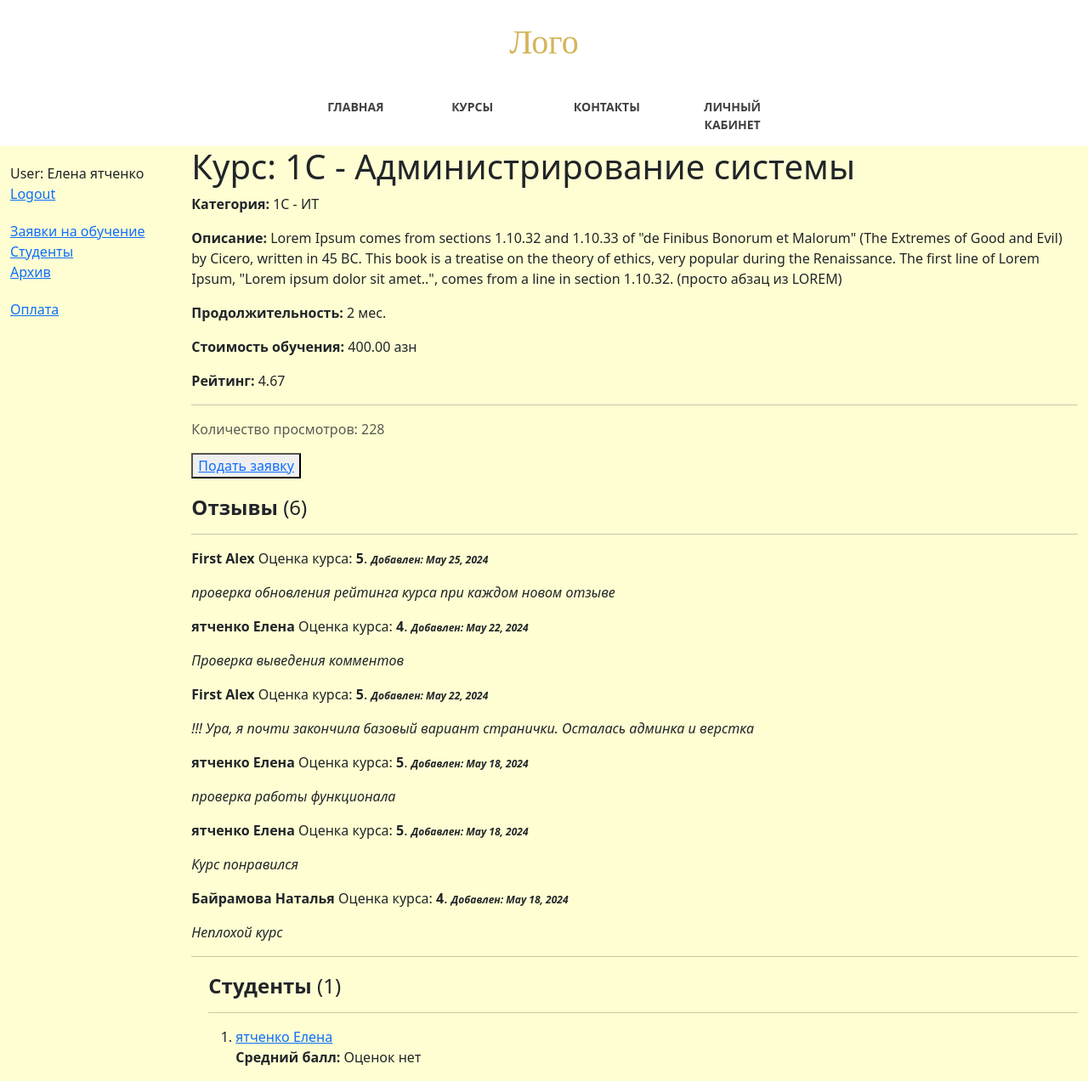
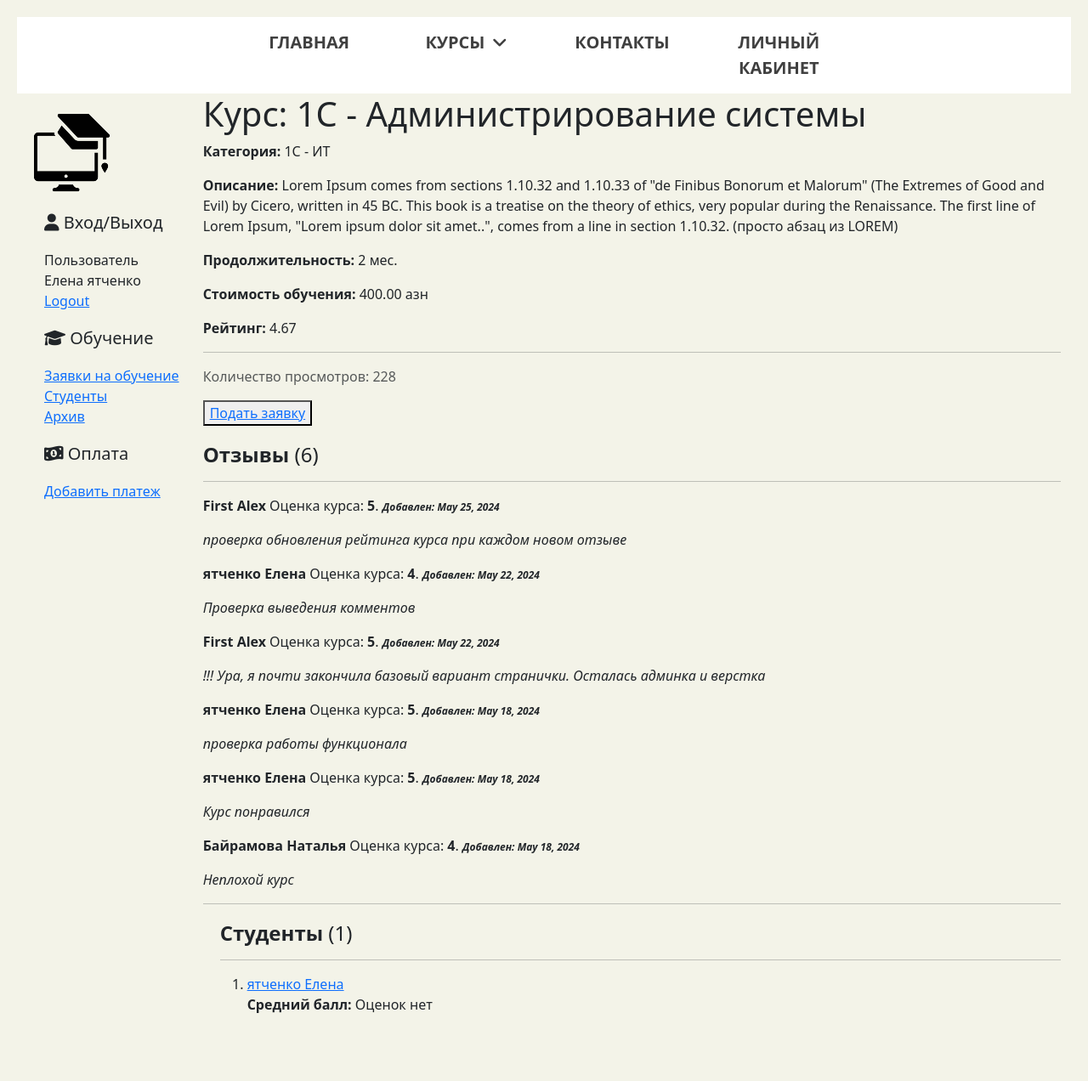
Before and after one commit to elena-yatchenko/my-courses-django, a Django app: page /main/course/1 in a window 1280 px wide. Shown: the whole page at 85% size. After the commit the page ends 1192 px from the top, so only its background shows below. Run offline with Django 5.2, Linux system fonts and the light colour scheme; a user stored in the database is signed in; data comes from the database, SQL or seed files in the repository; both versions use the stored data as it was after the commit; some libraries are stand-ins or nearby versions.

Commit message:
css icons

```diff
--- a/mycourses/mycourses/settings.py
+++ b/mycourses/mycourses/settings.py
@@ -121,6 +121,9 @@
 # https://docs.djangoproject.com/en/5.0/howto/static-files/
 
 STATIC_URL = "static/"
+STATICFILES_DIRS = [
+    BASE_DIR / "static",
+]
 
 MEDIA_URL = "/media/"
 # MEDIA_ROOT = BASE_DIR / "media"
--- a/mycourses/students_app/static/students_app/css/styles.css
+++ b/mycourses/students_app/static/students_app/css/styles.css
@@ -1,6 +1,6 @@
 .sidebar-nav {
   margin-top: 20px;
-  padding: 0;
+  padding-left: 20px;
   list-style: none;
 }
 
@@ -9,12 +9,12 @@
 }
 
 body {
-  margin: 0;
-  background: rgb(255, 254, 210);
+  margin: 20;
+  background: rgb(243 243 232);
 }
 
 header {
-  background: white;
+  background: rgb(255 255 255);
   text-align: center;
 }
 
@@ -61,7 +61,7 @@
 
 .topmenu>li>a {
   text-transform: uppercase;
-  font-size: 14px;
+  font-size: 20px;
   font-weight: bold;
   color: #404040;
   padding: 15px 30px;
--- a/mycourses/students_app/templates/students_app/course_detail.html
+++ b/mycourses/students_app/templates/students_app/course_detail.html
@@ -1,5 +1,6 @@
 {% extends "base.html" %}
 
+<div class="col-sm-10">
     {% block content %}
     <h1>Курс: {{ course.name }}</h1>
 
@@ -66,3 +67,4 @@
     </div>
     {% endif %}
     {% endblock %}
+</div>
--- a/mycourses/templates/base.html
+++ b/mycourses/templates/base.html
@@ -6,18 +6,25 @@
     <meta charset="utf-8" />
     <meta name="viewport" content="width=device-width, initial-scale=1" />
     <link rel="stylesheet" href="https://cdn.jsdelivr.net/npm/bootstrap@5.3.2/dist/css/bootstrap.min.css" />
+    <!-- <link rel="stylesheet"
+        href="https://cdn.jsdelivr.net/npm/@fortawesome/fontawesome-free@6.4.2/css/fontawesome.min.css"
+        integrity="sha384-BY+fdrpOd3gfeRvTSMT+VUZmA728cfF9Z2G42xpaRkUGu2i3DyzpTURDo5A6CaLK" crossorigin="anonymous"
+        aria-hidden="true"> -->
+    <!-- <link rel="stylesheet" aria-hidden="true"
+        href="https://cdn.jsdelivr.net/npm/@fortawesome/fontawesome-free@6.4.2/css/fontawesome.min.css" /> -->
+    <link rel="stylesheet" href="https://fonts.googleapis.com/icon?family=Material+Icons">
+    <link rel="stylesheet" href="https://cdnjs.cloudflare.com/ajax/libs/font-awesome/6.0.0-beta2/css/all.min.css">
     <!-- <link rel="stylesheet" href="https://maxcdn.bootstrapcdn.com/bootstrap/3.3.7/css/bootstrap.min.css" /> -->
     <script src="https://ajax.googleapis.com/ajax/libs/jquery/1.12.4/jquery.min.js"></script>
     <script src="https://maxcdn.bootstrapcdn.com/bootstrap/3.3.7/js/bootstrap.min.js"></script>
 
     <!-- Добавление дополнительного статического CSS файла -->
-
     <link rel="stylesheet" href="{% static 'students_app/css/styles.css' %}" />
 </head>
 
 <body>
     <header>
-        <a href="" class="logo">Лого</a>
+        <!-- <span class="logo">Лого</span> -->
         <nav>
             <ul class="topmenu">
                 <li><a href="/">Главная</a></li>
@@ -38,11 +45,15 @@
     <div class="container-fluid">
         <div class="row">
             <div class="col-sm-2">
-                {% block sidebar %}
+                <!-- {% block sidebar %} -->
+                <aside style="margin-top:20px">
+                    <img src="{% static 'students_app/images/logo_img.png' %}" alt="logo">
+                    <h5 class="sidebar-nav"><i class="fas fa-user"></i> Вход/Выход</h5>
                     <ul class="sidebar-nav">
                         {% if user.is_authenticated %}
                         <!-- <li>User: {{ user.get_username }}</li> -->
-                    <li>User: {{ user.first_name }} {{ user.last_name }}</li>
+                        <li>Пользователь</li>
+                        <li>{{ user.first_name }} {{ user.last_name }}</li>
                         <!-- <li><button type="button"><a href="/">Личный кабинет</a></button></li> -->
                         <li><a href="{% url 'logout' %}">Logout</a></li>
                         {% else %}
@@ -50,6 +61,7 @@
                         {% endif %}
                     </ul>
                     {% if user.is_staff %}
+                    <h5 class="sidebar-nav"><i class="fas fa-graduation-cap"></i> Обучение</h5>
                     <ul class="sidebar-nav">
                         <li><a href="{% url 'students' status='r' %}">Заявки на обучение</a>{% if request_number %}
                             ({{ request_number }}){% endif %}</li>
@@ -57,15 +69,16 @@
                         <li><a href="{% url 'students' status='f' %}">Архив</a></li>
                     </ul>
                     {% if perms.students_app.add_payment and perms.students_app.change_payment %}
+                    <h5 class="sidebar-nav"><i class="fas fa-money-bill-1-wave"></i> Оплата</h5>
                     <ul class="sidebar-nav">
-                    <li><a href="{% url 'student-payment' %}">Оплата</a></li>
+                        <li><a href="{% url 'student-payment' %}">Добавить платеж</a></li>
                     </ul>
                     {% endif %}
                     {% endif %}
-
-                {% endblock %}
+                </aside>
+                <!-- {% endblock %} -->
             </div>
-            <div class="col-sm-10 ">{% block content %}{% endblock %}
+            <div class="col-sm-10">{% block content %}{% endblock %}
 
                 <p>{% block pagination %}{% endblock %}</p>
             </div>
```
Also changed, not shown: mycourses/students_app/templates/students_app/profile.html (+6 -4 lines), mycourses/templates/registration/login.html (+5 -3 lines), mycourses/db.sqlite3, mycourses/students_app/static/students_app/images/logo_img.png (added). Lines whose indentation alone changed are shown as unchanged.
